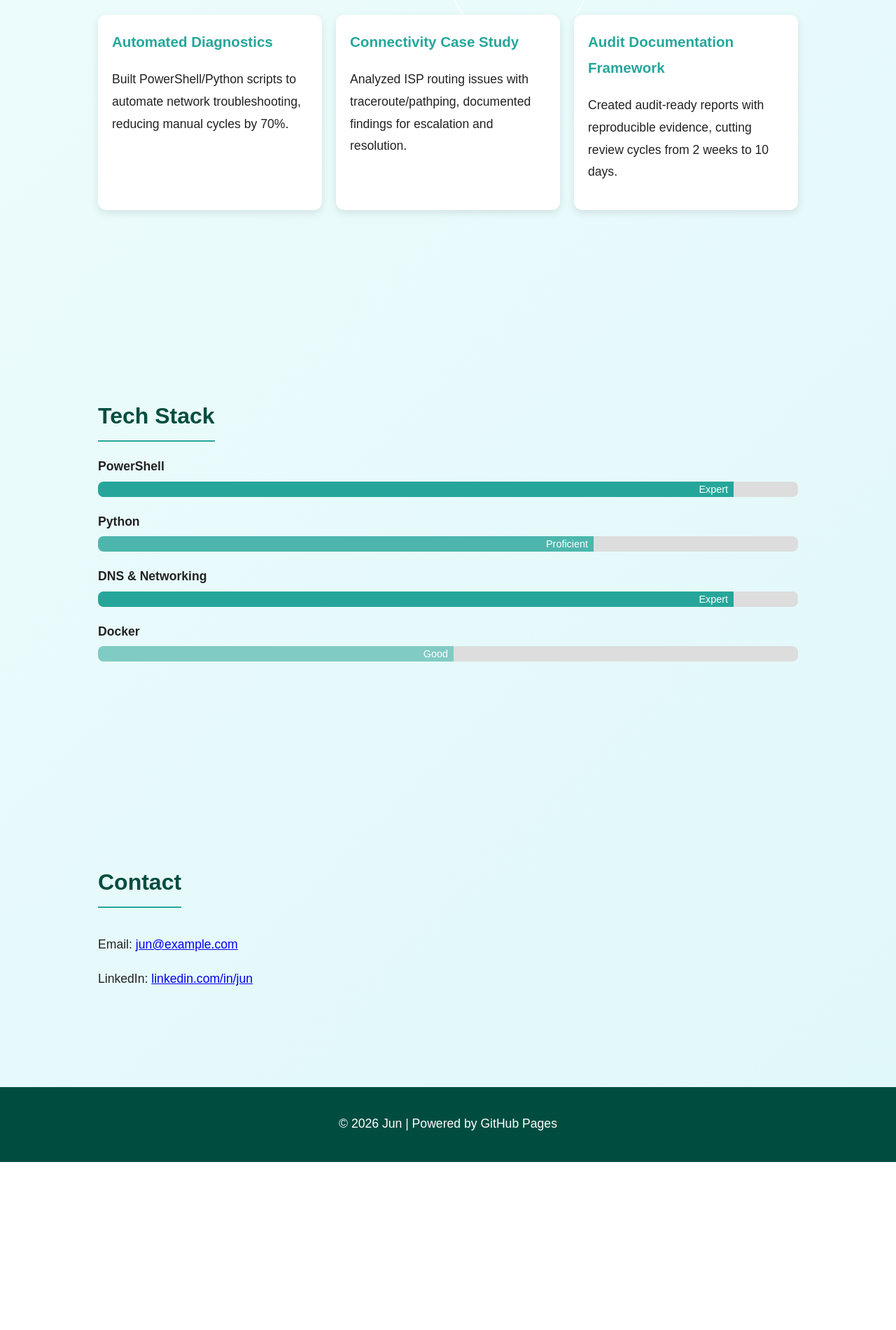
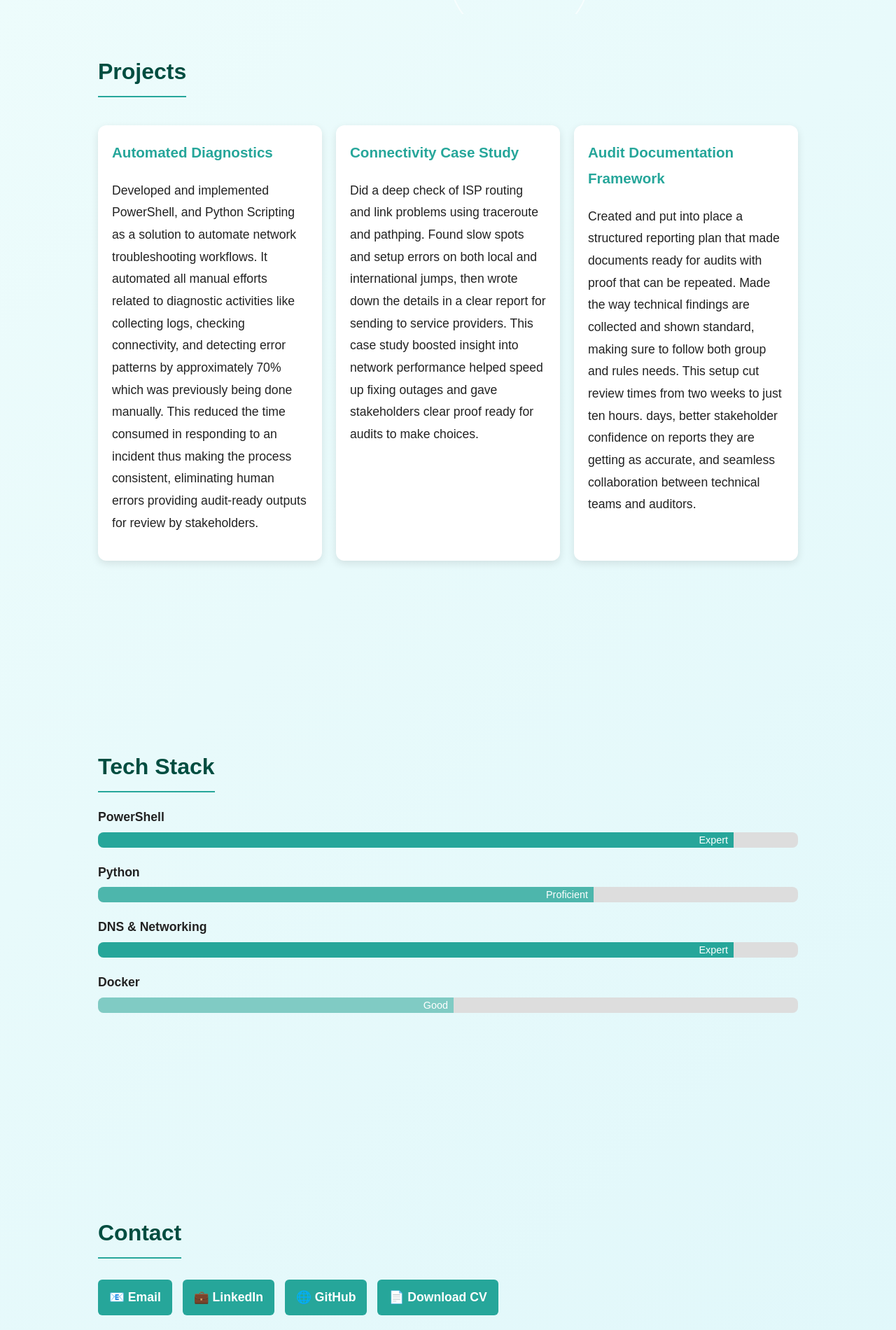
Before and after one commit to whysobadla/digital_portfolio, a plain HTML site: page index.html in a window 1280 px wide. Shown: the part 780-2680 px from the top of the page at 70% size. Before the commit the page ends 2440 px from the top, so only its background shows below. Drawn offline with Linux system fonts and the light colour scheme.

Commit message:
final design

```diff
--- a/index.css
+++ b/index.css
@@ -194,3 +194,25 @@
 .expert { width: 90%; background: var(--secondary); }
 .proficient { width: 70%; background: #4db6ac; }
 .good { width: 50%; background: #80cbc4; }
+
+
+.contact-links {
+  display: flex;
+  flex-wrap: wrap;
+  gap: 15px;
+  margin-top: 10px;
+}
+
+.contact-links a {
+  background: var(--secondary);
+  color: #fff;
+  padding: 10px 16px;
+  border-radius: 6px;
+  text-decoration: none;
+  font-weight: bold;
+  transition: background 0.3s ease;
+}
+
+.contact-links a:hover {
+  background: #00796b;
+}
--- a/index.html
+++ b/index.html
@@ -1,12 +1,14 @@
 <!DOCTYPE html>
 <html lang="en">
+
 <head>
   <meta charset="UTF-8">
   <meta name="viewport" content="width=device-width, initial-scale=1.0">
-  <title>Jun's Portfolio</title>
+  <title>Jun Hong's Portfolio</title>
   <!-- Link to external CSS -->
   <link rel="stylesheet" href="index.css">
 </head>
+
 <body>
   <!-- Animated background -->
   <div class="circles">
@@ -31,7 +33,17 @@
   <!-- Sections -->
   <section id="about">
     <h2>About Me</h2>
-    <p>Hello! I'm Jun, a forensic workflow architect and InfoSecurity strategist. I design secure, audit-friendly systems and troubleshoot complex network issues.</p>
+    <p>Hello! I'm Jun Hong, a recent diploma graduate in Cybersecurity and digital forensics, having also completed my
+      National Service. With a strong foundation in secure workflow design and hands‑on experience in troubleshooting
+      complex network issues, I am eager to begin my career in a full‑time role.
+
+      My training has equipped me with skills in audit‑friendly system design, scenario‑driven diagnostics, and clear
+      documentation for stakeholders. I enjoy bridging technical depth with practical solutions, ensuring systems are
+      not only secure but also maintainable and user‑friendly.
+
+      I am now seeking opportunities where I can contribute my expertise in InfoSecurity strategy and forensic workflow
+      architecture, while continuing to grow as a professional in a dynamic, forward‑thinking organization.
+    </p>
   </section>
 
   <section id="projects">
@@ -39,15 +51,27 @@
     <div class="project-grid">
       <div class="card">
         <h3>Automated Diagnostics</h3>
-        <p>Built PowerShell/Python scripts to automate network troubleshooting, reducing manual cycles by 70%.</p>
+        <p>Developed and implemented PowerShell, and Python Scripting as a solution to automate network troubleshooting
+          workflows. It automated all manual efforts related to diagnostic activities like collecting logs, checking
+          connectivity, and detecting error patterns by approximately 70% which was previously being done manually. This
+          reduced the time consumed in responding to an incident thus making the process consistent, eliminating human
+          errors providing audit-ready outputs for review by stakeholders.</p>
       </div>
       <div class="card">
         <h3>Connectivity Case Study</h3>
-        <p>Analyzed ISP routing issues with traceroute/pathping, documented findings for escalation and resolution.</p>
+        <p>Did a deep check of ISP routing and link problems using traceroute and pathping. Found slow spots and setup
+          errors on both local and international jumps, then wrote down the details in a clear report for sending to
+          service providers. This case study boosted insight into network performance helped speed up fixing outages and
+          gave stakeholders clear proof ready for audits to make choices.
+        </p>
       </div>
       <div class="card">
         <h3>Audit Documentation Framework</h3>
-        <p>Created audit-ready reports with reproducible evidence, cutting review cycles from 2 weeks to 10 days.</p>
+        <p>Created and put into place a structured reporting plan that made documents ready for audits with proof that
+          can be repeated. Made the way technical findings are collected and shown standard, making sure to follow both
+          group and rules needs. This setup cut review times from two weeks to just ten hours.
+          days, better stakeholder confidence on reports they are getting as accurate, and seamless collaboration
+          between technical teams and auditors.</p>
       </div>
     </div>
   </section>
@@ -56,30 +80,44 @@
     <h2>Tech Stack</h2>
     <div class="skill">
       <span>PowerShell</span>
-      <div class="bar"><div class="bar-fill expert">Expert</div></div>
+      <div class="bar">
+        <div class="bar-fill expert">Expert</div>
+      </div>
     </div>
     <div class="skill">
       <span>Python</span>
-      <div class="bar"><div class="bar-fill proficient">Proficient</div></div>
+      <div class="bar">
+        <div class="bar-fill proficient">Proficient</div>
+      </div>
     </div>
     <div class="skill">
       <span>DNS & Networking</span>
-      <div class="bar"><div class="bar-fill expert">Expert</div></div>
+      <div class="bar">
+        <div class="bar-fill expert">Expert</div>
+      </div>
     </div>
     <div class="skill">
       <span>Docker</span>
-      <div class="bar"><div class="bar-fill good">Good</div></div>
+      <div class="bar">
+        <div class="bar-fill good">Good</div>
+      </div>
     </div>
   </section>
 
-  <section id="contact">
-    <h2>Contact</h2>
-    <p>Email: <a href="mailto:jun@example.com">jun@example.com</a></p>
-    <p>LinkedIn: <a href="https://linkedin.com/in/jun">linkedin.com/in/jun</a></p>
-  </section>
+<section id="contact">
+  <h2>Contact</h2>
+  <div class="contact-links">
+    <a href="mailto:242515k@mymail.nyp.edu,sg">📧 Email</a>
+    <a href="https://linkedin.com/in/jun">💼 LinkedIn</a>
+    <a href="https://github.com/whysobadla/digital_portfolio">🌐 GitHub</a>
+    <a href="Jun_CV.pdf" download>📄 Download CV</a>
+  </div>
+</section>
+
 
   <footer>
     <p>&copy; 2026 Jun | Powered by GitHub Pages</p>
   </footer>
 </body>
+
 </html>
```
